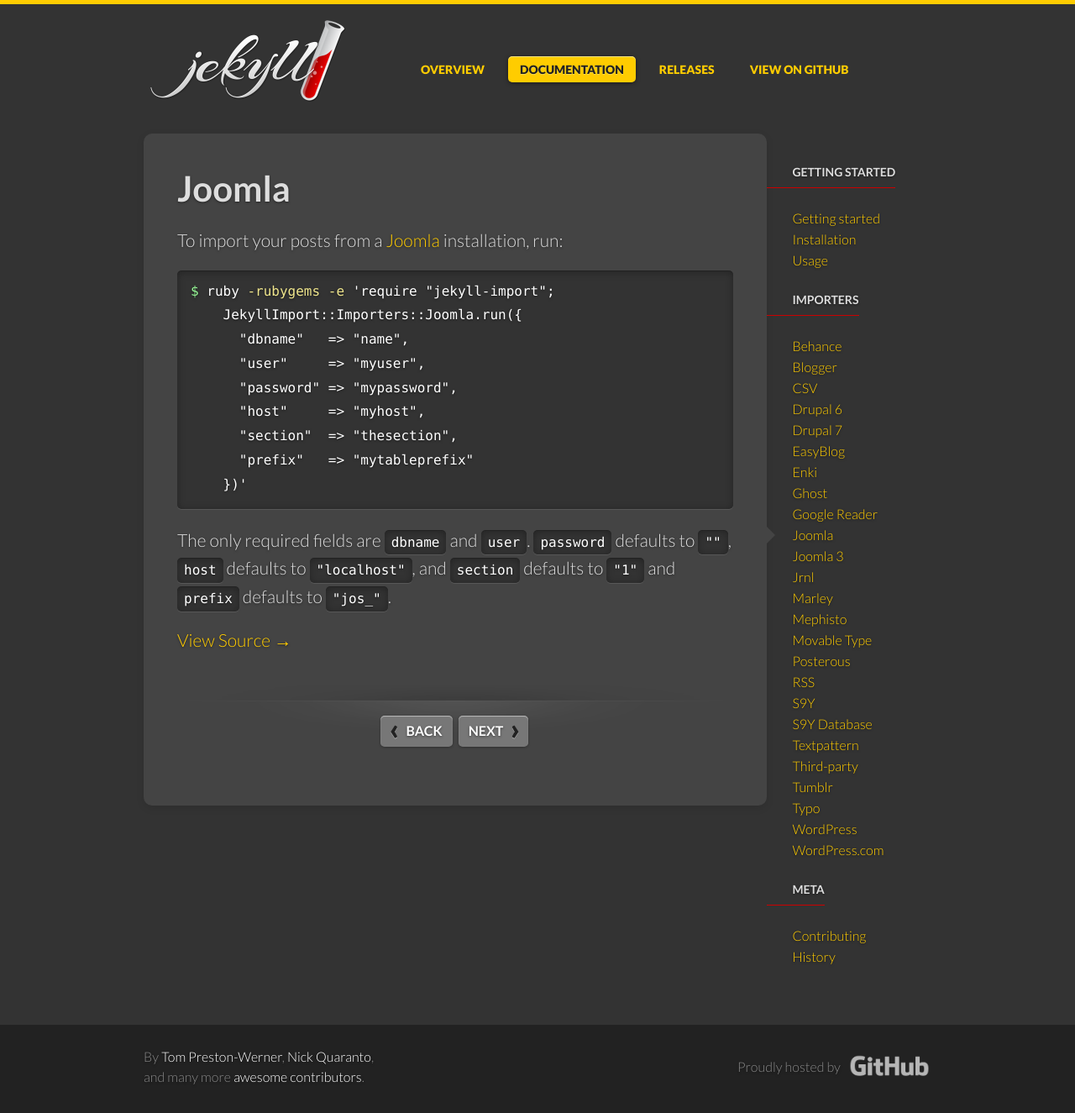
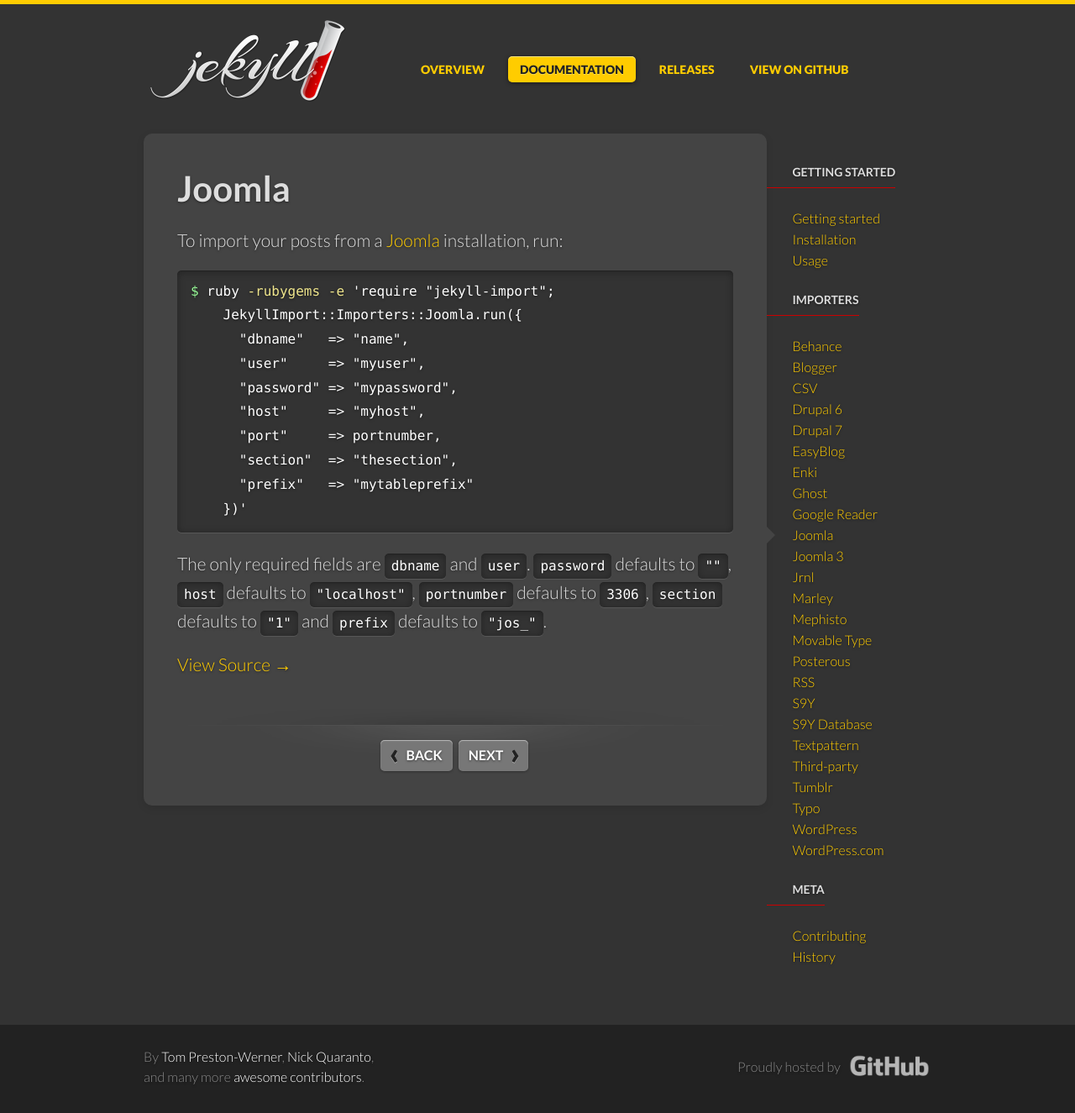
Before and after one commit to jekyll/jekyll-import, a Jekyll site: the page built from docs/_importers/joomla.md, in a window 1280 px wide. Shown: the whole page at 84% size. Built offline with Jekyll 4.4.1, drawn with Linux system fonts in a browser that asks for light colours; some web fonts are replaced.

Commit message:
Add option to specify the MySQL port for the Joomla importers (#310)
Merge pull request 310

```diff
--- a/docs/_importers/joomla.md
+++ b/docs/_importers/joomla.md
@@ -16,11 +16,12 @@
       "user"     => "myuser",
       "password" => "mypassword",
       "host"     => "myhost",
+      "port"     => portnumber,
       "section"  => "thesection",
       "prefix"   => "mytableprefix"
     })'
 {% endhighlight %}
 
 The only required fields are `dbname` and `user`. `password` defaults to `""`,
-`host` defaults to `"localhost"`, and `section` defaults to `"1"` and `prefix`
-defaults to `"jos_"`.
+`host` defaults to `"localhost"`, `portnumber` defaults to `3306`, `section`
+defaults to `"1"` and `prefix` defaults to `"jos_"`.
```
Also changed, not shown: docs/_importers/joomla3.md (+3 -1 lines), lib/jekyll-import/importers/joomla.rb (+5 -3 lines), lib/jekyll-import/importers/joomla3.rb (+5 -3 lines).
